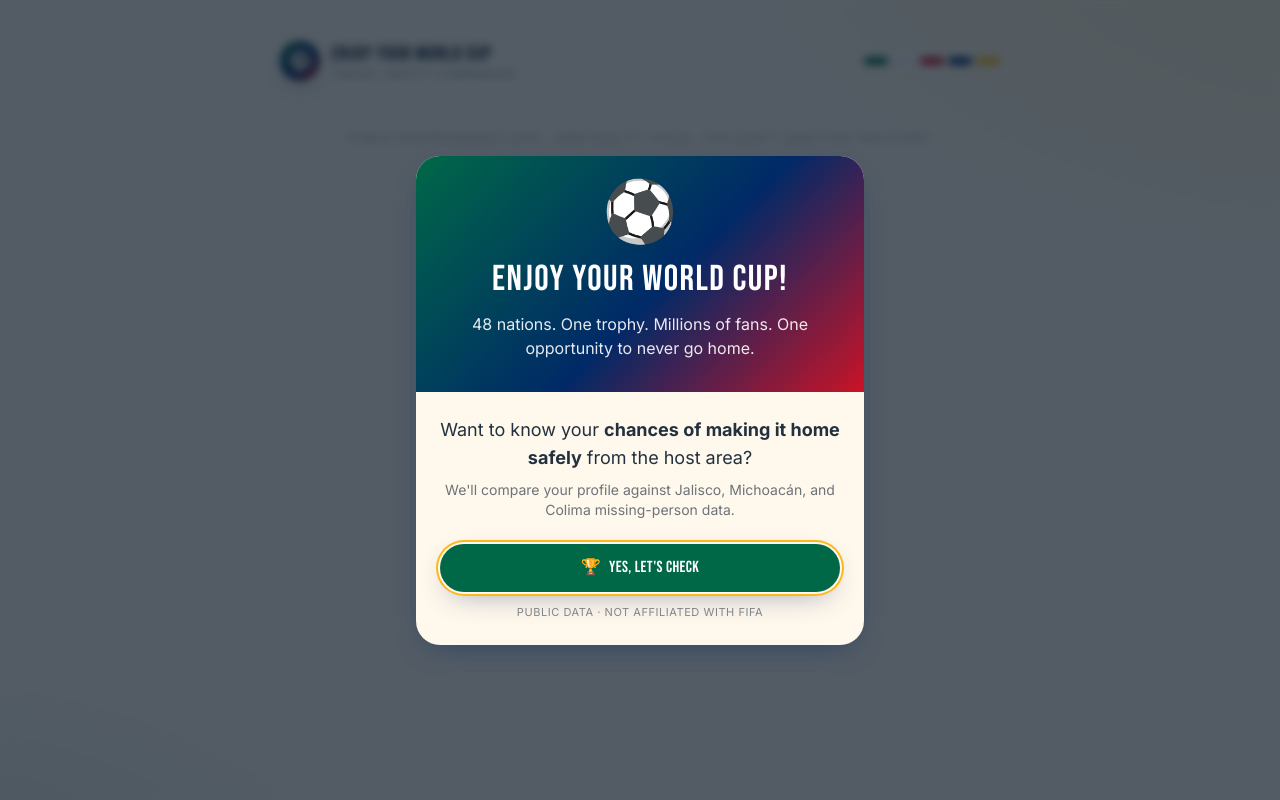
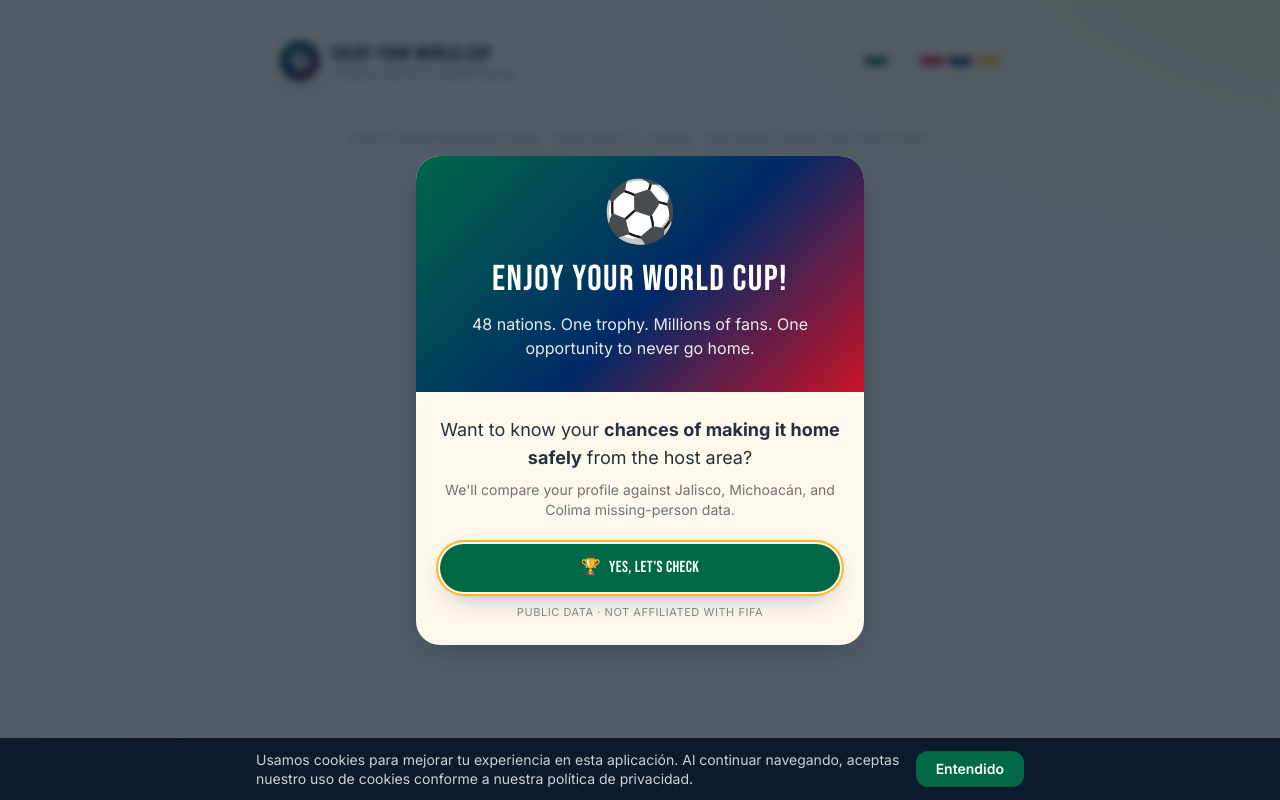
Before and after one commit to dant-dev22/front-desaparecidos, a React (Vite) app: page / in a window 1280 px wide. Built offline with nearby package versions, Linux system fonts and the light colour scheme; no server answers.

Commit message:
Add Cookie Consent functionality: introduce CookieBanner component and useCookieConsent hook to manage user consent for cookies; display banner conditionally in App component.

```diff
--- a/src/App.tsx
+++ b/src/App.tsx
@@ -9,6 +9,8 @@
 import { Spinner } from "./components/Spinner";
 import { APP_NAME } from "./brand";
 import type { LocationsMap, RiskResponse } from "./types";
+import { CookieBanner } from "./components/CookieBanner";
+import { useCookieConsent } from "./hooks/useCookieConsent";
 
 type View = "welcome" | "form" | "loading" | "result";
 
@@ -17,6 +19,7 @@
   const [result, setResult] = useState<RiskResponse | null>(null);
   const [error, setError] = useState<string | null>(null);
   const [showSimilar, setShowSimilar] = useState(false);
+  const { accepted: cookieAccepted, accept: acceptCookies } = useCookieConsent();
   const [locationsMap, setLocationsMap] = useState<LocationsMap | null>(null);
   const [locationsLoading, setLocationsLoading] = useState(true);
   const [locationsError, setLocationsError] = useState<string | null>(null);
@@ -125,6 +128,8 @@
           onClose={() => setShowSimilar(false)}
         />
       )}
+
+      {!cookieAccepted && <CookieBanner onAccept={acceptCookies} />}
     </main>
   );
 }
--- /dev/null
+++ b/src/components/CookieBanner.tsx
@@ -0,0 +1,22 @@
+interface CookieBannerProps {
+  onAccept: () => void;
+}
+
+export function CookieBanner({ onAccept }: CookieBannerProps) {
+  return (
+    <div className="fixed bottom-0 inset-x-0 z-50 bg-wc-ink text-white px-4 py-4 sm:py-3">
+      <div className="mx-auto max-w-3xl flex flex-col sm:flex-row items-start sm:items-center justify-between gap-3">
+        <p className="text-sm text-white/80 leading-snug">
+          Usamos cookies para mejorar tu experiencia en esta aplicación. Al continuar navegando,
+          aceptas nuestro uso de cookies conforme a nuestra política de privacidad.
+        </p>
+        <button
+          onClick={onAccept}
+          className="shrink-0 rounded-xl bg-wc-green hover:bg-wc-green/80 active:scale-95 transition-all px-5 py-2 text-sm font-semibold text-white"
+        >
+          Entendido
+        </button>
+      </div>
+    </div>
+  );
+}
--- /dev/null
+++ b/src/hooks/useCookieConsent.ts
@@ -0,0 +1,27 @@
+import { useState } from "react";
+
+const COOKIE_NAME = "cookie_consent";
+const COOKIE_DAYS = 365;
+
+function getCookie(name: string): string | undefined {
+  return document.cookie
+    .split("; ")
+    .find((row) => row.startsWith(name + "="))
+    ?.split("=")[1];
+}
+
+function setCookie(name: string, value: string, days: number) {
+  const expires = new Date(Date.now() + days * 864e5).toUTCString();
+  document.cookie = `${name}=${value}; expires=${expires}; path=/; SameSite=Lax`;
+}
+
+export function useCookieConsent() {
+  const [accepted, setAccepted] = useState(() => getCookie(COOKIE_NAME) === "true");
+
+  function accept() {
+    setCookie(COOKIE_NAME, "true", COOKIE_DAYS);
+    setAccepted(true);
+  }
+
+  return { accepted, accept };
+}
```
